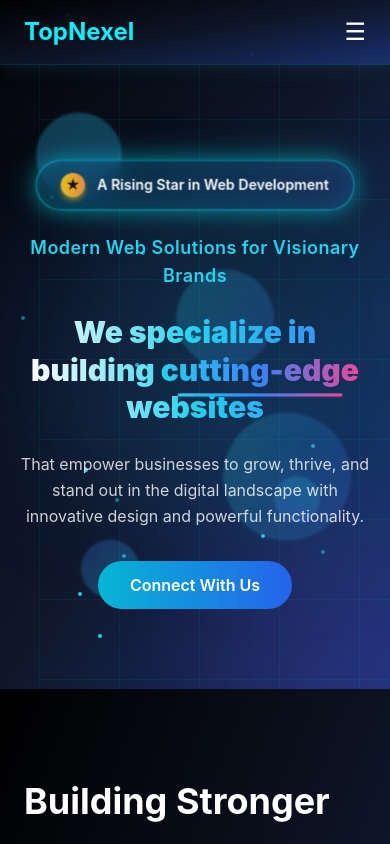
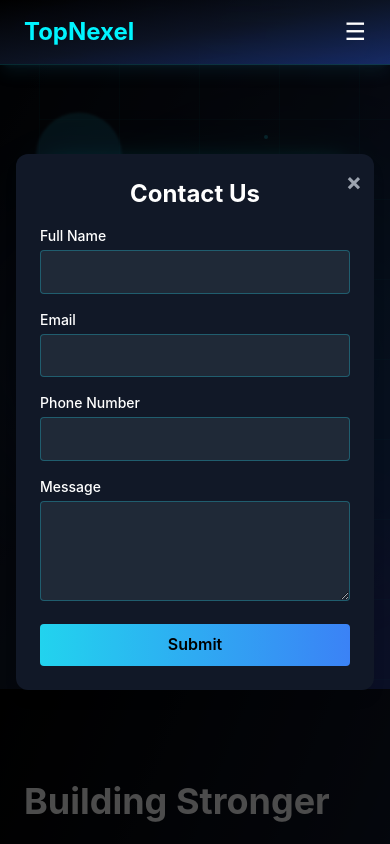
Before and after one commit to sabirias/TopNexel-Portfolio, a React (Vite) app in the folder portfolio/: page / in a window 390 px wide. Both pictures are taken after a click on the button "Connect With Us". Shown: the top 844 px of the page. Built offline with nearby package versions, Linux system fonts and the light colour scheme.

Commit message:
Integrate Google Sheets contact form with CORS and success message

```diff
--- a/portfolio/src/App.jsx
+++ b/portfolio/src/App.jsx
@@ -2,7 +2,6 @@ import React, { useState, useEffect } from "react";
 import Header from "./components/layout/Header";
 import Footer from "./components/layout/Footer";
 import HeroSection from "./components/sections/HeroSection";
-import ModernLandingPage from "./components/sections/HeroSection";
 import AboutSection from "./components/sections/AboutSection";
 import ResultsSection from "./components/sections/ResultsSection";
 import ProcessSection from "./components/sections/ProcessSection";
@@ -13,11 +12,14 @@ import PortfolioSection from "./components/sections/PortfolioSection";
 import CTASection from "./components/layout/CTASection";
 import LoadingScreen from "./components/common/LoadingScreen";
 import useScrollPosition from "./hooks/useScrollPosition";
+import Modal from "./components/common/Modal";
+import ContactForm from "./components/common/ContactForm";
 import "./styles/animations.css";
 
 const App = () => {
   const [isMobileMenuOpen, setIsMobileMenuOpen] = useState(false);
   const [isLoading, setIsLoading] = useState(true);
+  const [isContactOpen, setIsContactOpen] = useState(false);
   const isScrolled = useScrollPosition();
 
   useEffect(() => {
@@ -28,12 +30,17 @@ const App = () => {
   return (
     <div className="bg-black text-white overflow-x-hidden">
       <LoadingScreen isLoading={isLoading} />
+      <Modal isOpen={isContactOpen} onClose={() => setIsContactOpen(false)}>
+        <h2 className="text-2xl font-bold mb-4 text-center">Contact Us</h2>
+        <ContactForm onClose={() => setIsContactOpen(false)} />
+      </Modal>
       <Header
         isScrolled={isScrolled}
         isMobileMenuOpen={isMobileMenuOpen}
         setIsMobileMenuOpen={setIsMobileMenuOpen}
+        onContactClick={() => setIsContactOpen(true)}
       />
-      <HeroSection />
+      <HeroSection onContactClick={() => setIsContactOpen(true)} />
       <AboutSection />
       <PortfolioSection />
       {/* <ResultsSection /> */}
@@ -42,7 +49,7 @@ const App = () => {
       {/* <PortfolioSection /> */}
       {/* <ServicesSection /> */}
       {/* <PricingSection /> */}
-      <CTASection />
+      <CTASection onContactClick={() => setIsContactOpen(true)} />
       <Footer />
     </div>
   );
--- /dev/null
+++ b/portfolio/src/components/common/ContactForm.jsx
@@ -0,0 +1,171 @@
+import React, { useState } from "react";
+
+const GOOGLE_SHEETS_URL =
+"https://script.google.com/macros/s/AKfycbybngvsKbGgxLLMEw0FQ07BbH89mVwtm7jEFjzbEsL_jLl27l0qcHT1w11lORbMN3WzgA/exec";
+
+  const ContactForm = ({ onClose }) => {
+  const [form, setForm] = useState({
+    name: "",
+    email: "",
+    phone: "",
+    message: "",
+  });
+  const [errors, setErrors] = useState({});
+  const [submitted, setSubmitted] = useState(false);
+  const [loading, setLoading] = useState(false);
+  const [submitError, setSubmitError] = useState("");
+
+  const handleChange = (e) => {
+    setForm({ ...form, [e.target.name]: e.target.value });
+    setErrors({ ...errors, [e.target.name]: "" });
+  };
+
+  const validate = () => {
+    const newErrors = {};
+    if (!form.name.trim()) newErrors.name = "Full Name is required";
+    if (!form.email.trim()) newErrors.email = "Email is required";
+    if (!form.phone.trim()) newErrors.phone = "Phone Number is required";
+    if (!form.message.trim()) newErrors.message = "Message is required";
+    return newErrors;
+  };
+
+  const handleSubmit = async (e) => {
+    e.preventDefault();
+    setSubmitError("");
+    const validationErrors = validate();
+    if (Object.keys(validationErrors).length > 0) {
+      setErrors(validationErrors);
+      return;
+    }
+    setLoading(true);
+    try {
+      const response = await fetch(GOOGLE_SHEETS_URL, {
+        method: "POST",
+        headers: {
+          "Content-Type": "application/json",
+        },
+        body: JSON.stringify(form),
+      });
+      const data = await response.json();
+      if (data.result === "success") {
+        setSubmitted(true);
+      } else {
+        setSubmitError("Failed to submit. Please try again later.");
+      }
+    } catch (err) {
+      setSubmitError(
+        "Failed to submit. Please check your connection and try again."
+      );
+    } finally {
+      setLoading(false);
+    }
+  };
+
+  if (submitted) {
+    return (
+      <div className="flex flex-col items-center justify-center py-8">
+        <div className="text-3xl text-cyan-400 mb-2">✓</div>
+        <h3 className="text-xl font-bold mb-2 text-center">
+          Thank you for reaching out!
+        </h3>
+        <p className="text-gray-300 mb-4 text-center">
+          We have received your message and will get back to you soon.
+        </p>
+        <button
+          className="mt-2 px-6 py-2 bg-gradient-to-r from-cyan-400 to-blue-500 text-black font-semibold rounded hover:from-cyan-500 hover:to-blue-600 transition-all duration-300"
+          onClick={onClose}
+        >
+          Close
+        </button>
+      </div>
+    );
+  }
+
+  return (
+    <form className="space-y-4" onSubmit={handleSubmit} noValidate>
+      <div>
+        <label className="block text-sm font-medium mb-1" htmlFor="name">
+          Full Name
+        </label>
+        <input
+          type="text"
+          id="name"
+          name="name"
+          value={form.name}
+          onChange={handleChange}
+          className="w-full px-4 py-2 rounded bg-gray-800 text-white border border-cyan-400/30 focus:border-cyan-400 outline-none"
+          required
+          disabled={loading}
+        />
+        {errors.name && (
+          <p className="text-red-400 text-xs mt-1">{errors.name}</p>
+        )}
+      </div>
+      <div>
+        <label className="block text-sm font-medium mb-1" htmlFor="email">
+          Email
+        </label>
+        <input
+          type="email"
+          id="email"
+          name="email"
+          value={form.email}
+          onChange={handleChange}
+          className="w-full px-4 py-2 rounded bg-gray-800 text-white border border-cyan-400/30 focus:border-cyan-400 outline-none"
+          required
+          disabled={loading}
+        />
+        {errors.email && (
+          <p className="text-red-400 text-xs mt-1">{errors.email}</p>
+        )}
+      </div>
+      <div>
+        <label className="block text-sm font-medium mb-1" htmlFor="phone">
+          Phone Number
+        </label>
+        <input
+          type="tel"
+          id="phone"
+          name="phone"
+          value={form.phone}
+          onChange={handleChange}
+          className="w-full px-4 py-2 rounded bg-gray-800 text-white border border-cyan-400/30 focus:border-cyan-400 outline-none"
+          required
+          disabled={loading}
+        />
+        {errors.phone && (
+          <p className="text-red-400 text-xs mt-1">{errors.phone}</p>
+        )}
+      </div>
+      <div>
+        <label className="block text-sm font-medium mb-1" htmlFor="message">
+          Message
+        </label>
+        <textarea
+          id="message"
+          name="message"
+          value={form.message}
+          onChange={handleChange}
+          className="w-full px-4 py-2 rounded bg-gray-800 text-white border border-cyan-400/30 focus:border-cyan-400 outline-none min-h-[100px]"
+          required
+          disabled={loading}
+        />
+        {errors.message && (
+          <p className="text-red-400 text-xs mt-1">{errors.message}</p>
+        )}
+      </div>
+      {submitError && (
+        <p className="text-red-400 text-sm text-center">{submitError}</p>
+      )}
+      <button
+        type="submit"
+        className="w-full bg-gradient-to-r from-cyan-400 to-blue-500 text-black font-semibold py-2 rounded hover:from-cyan-500 hover:to-blue-600 transition-all duration-300 disabled:opacity-60"
+        disabled={loading}
+      >
+        {loading ? "Submitting..." : "Submit"}
+      </button>
+    </form>
+  );
+};
+
+export default ContactForm;
--- /dev/null
+++ b/portfolio/src/components/common/Modal.jsx
@@ -0,0 +1,28 @@
+import React from "react";
+
+const Modal = ({ isOpen, onClose, children }) => {
+  if (!isOpen) return null;
+  return (
+    <div className="fixed inset-0 z-50 flex items-center justify-center">
+      {/* Overlay */}
+      <div
+        className="fixed inset-0 bg-black/70 z-40"
+        onClick={onClose}
+        aria-label="Close Modal Overlay"
+      />
+      {/* Modal Content */}
+      <div className="bg-gray-900 rounded-xl shadow-lg p-6 relative w-full max-w-md mx-4 z-50 animate-fade-in-up">
+        <button
+          className="absolute top-3 right-3 text-gray-400 hover:text-cyan-400 text-2xl font-bold focus:outline-none"
+          onClick={onClose}
+          aria-label="Close"
+        >
+          &times;
+        </button>
+        {children}
+      </div>
+    </div>
+  );
+};
+
+export default Modal;
--- a/portfolio/src/components/layout/CTASection.jsx
+++ b/portfolio/src/components/layout/CTASection.jsx
@@ -3,7 +3,7 @@
 import React from "react";
 import Button from "../common/Button";
 
-const CTASection = () => (
+const CTASection = ({ onContactClick }) => (
   <section
     className="py-20 bg-gradient-to-br from-gray-950 via-slate-900 to-gray-900"
     id="contact"
@@ -16,9 +16,13 @@ const CTASection = () => (
         Ready to take the next step? Join us now and start transforming your
         vision into reality with expert support.
       </p>
-      <Button href="#contact" className="px-8 py-4">
-        Book an Appointment
-      </Button>
+      <button
+        type="button"
+        className="px-8 py-4 inline-block rounded-full font-semibold transition-all duration-300 bg-gradient-to-r from-cyan-400 to-blue-500 text-black hover:transform hover:-translate-y-1 hover:shadow-lg hover:shadow-cyan-400/30"
+        onClick={onContactClick}
+      >
+        Start Your Journey
+      </button>
     </div>
   </section>
 );
--- a/portfolio/src/components/layout/Header.jsx
+++ b/portfolio/src/components/layout/Header.jsx
@@ -3,7 +3,7 @@
 import React from "react";
 import Button from "../common/Button";
 
-const Header = ({ isMobileMenuOpen, setIsMobileMenuOpen }) => {
+const Header = ({ isMobileMenuOpen, setIsMobileMenuOpen, onContactClick }) => {
   const navItems = ["Home", "About", "Portfolio", "Contact"];
 
   return (
@@ -32,9 +32,13 @@ const Header = ({ isMobileMenuOpen, setIsMobileMenuOpen }) => {
           </ul>
 
           {/* CTA Button */}
-          <Button href="#contact" className="hidden md:block px-6 py-3">
+          <button
+            type="button"
+            className="hidden md:block px-6 py-3 inline-block rounded-full font-semibold transition-all duration-300 bg-gradient-to-r from-cyan-400 to-blue-500 text-black hover:transform hover:-translate-y-1 hover:shadow-lg hover:shadow-cyan-400/30"
+            onClick={onContactClick}
+          >
             Get In Touch
-          </Button>
+          </button>
 
           {/* Mobile Menu Toggle */}
           <button
--- a/portfolio/src/components/sections/HeroSection.jsx
+++ b/portfolio/src/components/sections/HeroSection.jsx
@@ -4,7 +4,7 @@ import Badge from "../common/Badge";
 import GradientHeading from "../common/GradientHeading";
 import CTAButton from "../common/CTAButton";
 
-const HeroSection = () => {
+const HeroSection = ({ onContactClick }) => {
   const [mousePosition, setMousePosition] = useState({ x: 0, y: 0 });
   const containerRef = useRef(null);
 
@@ -18,10 +18,6 @@ const HeroSection = () => {
     window.addEventListener("mousemove", handleMouseMove);
     return () => window.removeEventListener("mousemove", handleMouseMove);
   }, []);
-
-  const handleConnect = () => {
-    alert("Ready to connect! Add your contact form or redirect logic here.");
-  };
 
   return (
     <div
@@ -50,7 +46,7 @@ const HeroSection = () => {
           That empower businesses to grow, thrive, and stand out in the digital
           landscape with innovative design and powerful functionality.
         </p>
-        <CTAButton onClick={handleConnect} />
+        <CTAButton onClick={onContactClick} />
       </div>
     </div>
   );
```
